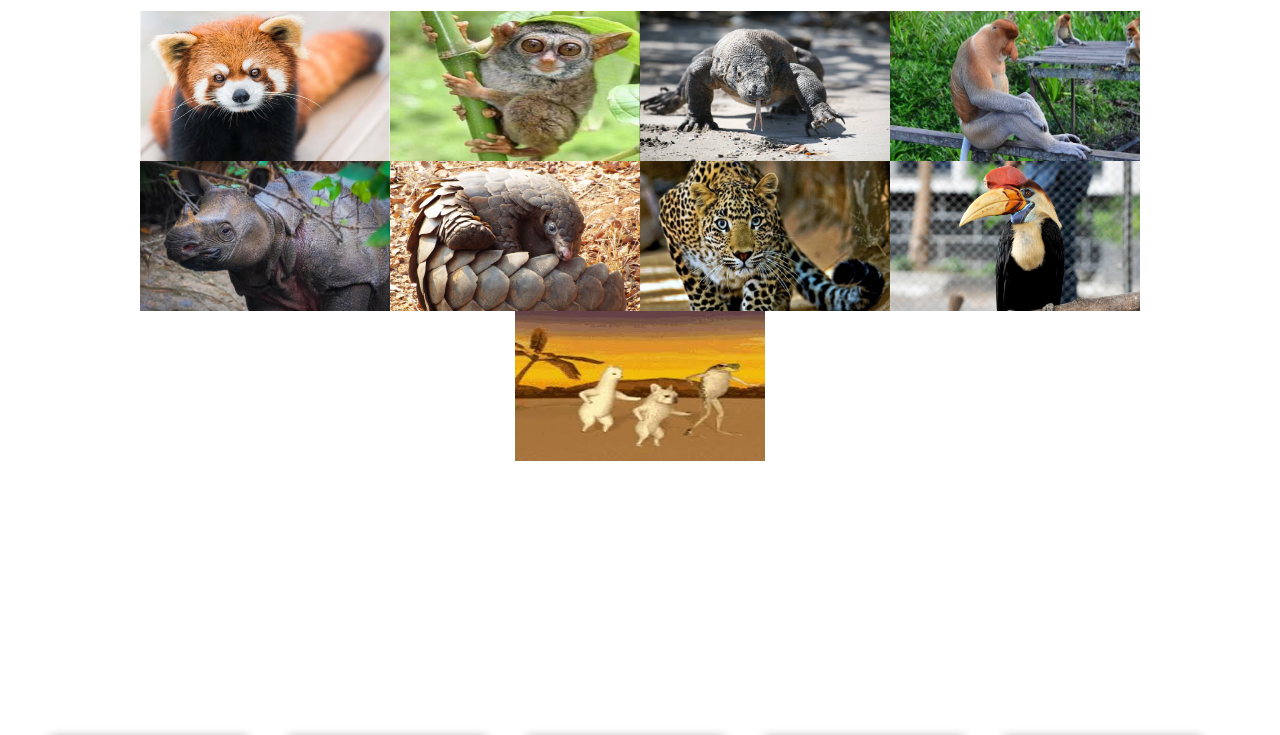
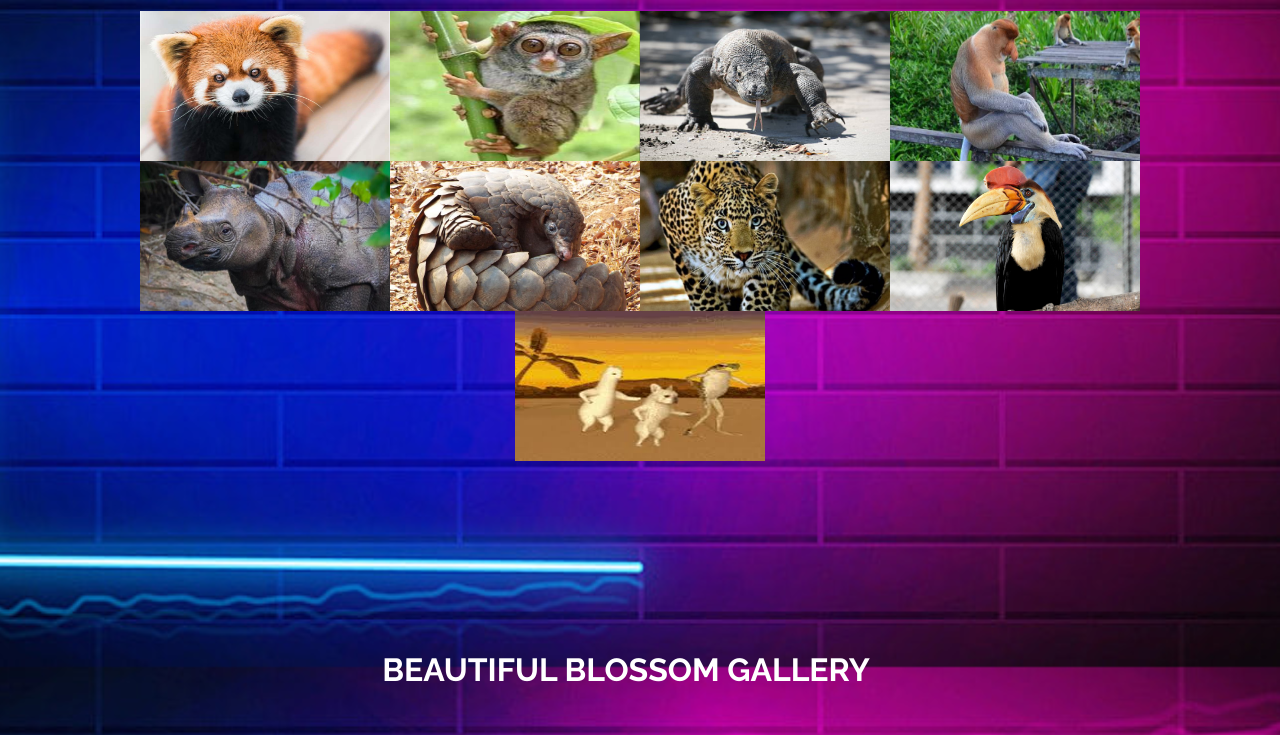
Before and after one commit to missmamratri/pictures, a website built with Vite: page index.html in a window 1280 px wide. Shown: the part 133-868 px from the top of the page. Built offline with nearby package versions, Linux system fonts and the light colour scheme.

Commit message:
Update style.css

```diff
--- a/style.css
+++ b/style.css
@@ -8,7 +8,7 @@
 }
 
 body {
-    background-image: "bg-pict_gallery.jpg";
+    background-image: url('bg_pict_gallery.jpg');
     background-position: center center;
     background-repeat: no-repeat;
     background-attachment: fixed;
```
